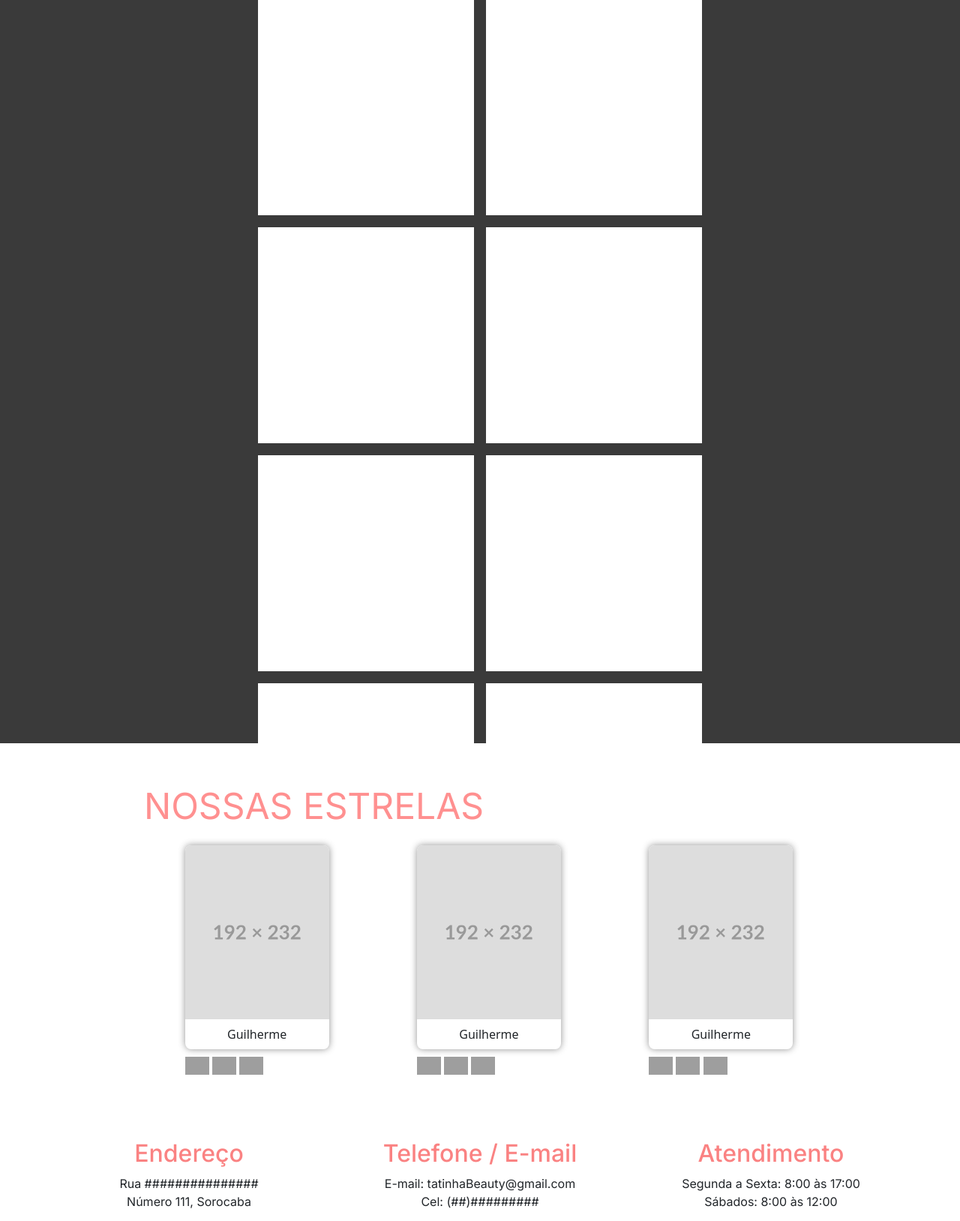
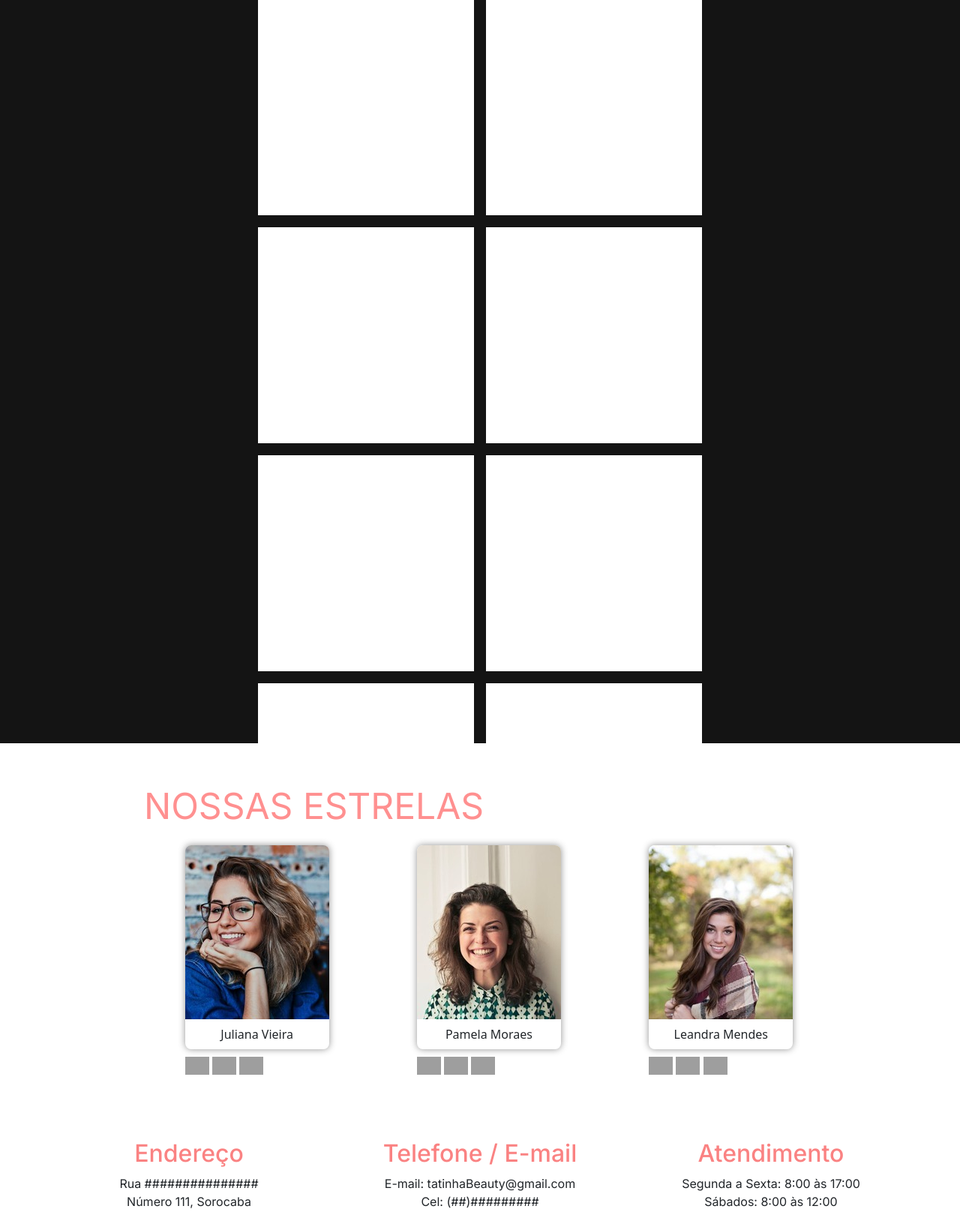
Before and after one commit to GuiiBranco/TCC-Tatinha-s-Beauty-Shop, a PHP site: page / in a window 1280 px wide. Shown: the part 3222-4850 px from the top of the page at 75% size. Run offline with PHP 8.4, Linux system fonts and the light colour scheme; grey boxes are pictures that could not be loaded.

Commit message:
Editando imagens e design

```diff
--- a/index.html
+++ b/index.html
@@ -71,7 +71,7 @@
     </section>
 
     <section id="anuncios">
-        <img src="public/img/1920x500.svg">
+        <img src="public/img/promoNatal.png">
     </section>
 
     <section id="fotosSalao">
@@ -135,10 +135,10 @@
             <div class="container">
                 <div class="funcionario">
                     <div class="foto">
-                        <img src="public/img/192x232.svg">
+                        <img src="public/img/funcionario1.jpeg">
                     </div>
                     <div class="nome">
-                        <span>Guilherme</span>
+                        <span>Juliana Vieira</span>
                     </div>
                 </div>
                 <div class="contatos">
@@ -156,10 +156,10 @@
             <div class="container">
                 <div class="funcionario">
                     <div class="foto">
-                        <img src="public/img/192x232.svg">
+                        <img src="public/img/funcionario2.jpeg">
                     </div>
                     <div class="nome">
-                        <span>Guilherme</span>
+                        <span>Pamela Moraes</span>
                     </div>
                 </div>
                 <div class="contatos">
@@ -177,10 +177,10 @@
             <div class="container">
                 <div class="funcionario">
                     <div class="foto">
-                        <img src="public/img/192x232.svg">
+                        <img src="public/img/funcionario3.jpeg">
                     </div>
                     <div class="nome">
-                        <span>Guilherme</span>
+                        <span>Leandra Mendes</span>
                     </div>
                 </div>
                 <div class="contatos">
--- a/public/CSS/style.css
+++ b/public/CSS/style.css
@@ -176,7 +176,7 @@ body{
 
 /* Instagram */
 #instagram{
-    background-color: #3A3A3A;
+    background-color: #141414;
     width: 100%;
     height: 80rem;
     display: flex;
@@ -287,6 +287,7 @@ body{
 .foto{
     width: 12rem;
     height: 14.5rem;
+    overflow: hidden;
 }
 
 .foto img{
```
Also changed, not shown: public/img/funcionario1.jpeg (added), public/img/funcionario2.jpeg (added), public/img/funcionario3.jpeg (added), public/img/promoNatal.png (added).
